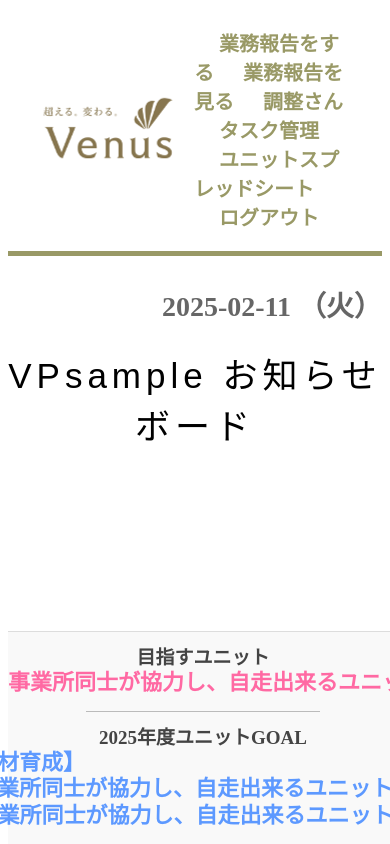
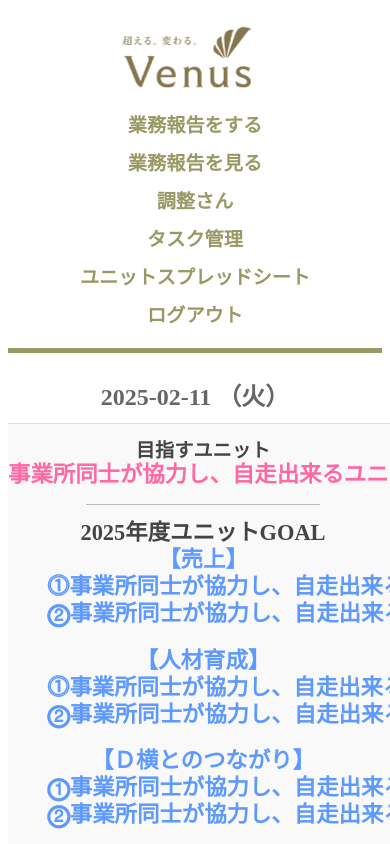
Before and after one commit to hi-me-yu/unit-link, a Flask app: page /title in a window 390 px wide; the page is wider, and only the part inside the window is pictured. Run offline with Flask 3, Linux system fonts and the light colour scheme; the visitor is signed in with stand-in values (Sample User, id 1); some libraries are stand-ins or nearby versions; some web fonts are replaced.

Commit message:
CSSでデバイス何でも対応

```diff
--- a/flaskr/static/title.css
+++ b/flaskr/static/title.css
@@ -12,7 +12,7 @@
     color: #999966;  /* 金色 */
     margin-left: 25px;
     text-decoration: none;
-    font-size: 20px;
+    font-size: 1.2rem;
     font-weight: bold;
 }
 header nav a:hover {
@@ -20,16 +20,15 @@
 }
 
 header .logo h1 {
-    font-size: 24px;
+    font-size: 1.5rem;
     font-weight: bold;
 }
-
 
 
 /* ◎メイン */
 /* 日付のスタイル */
 .main_today{
-    font-size: 28px;
+    font-size: 1.75rem;
     font-weight: bold;
     color: #666;
     margin-bottom: 10px;
@@ -41,7 +40,7 @@
 お知らせボード
  */
 .main_office_name{
-    font-size: 35px;
+    font-size: 2.5rem;
     text-align: center;
     letter-spacing: 5px;/* 文字と文字の間隔 */
     font-family: "Mochiy Pop One", sans-serif;
@@ -51,7 +50,7 @@
 
 /* メッセージのスタイル */
 .main_milestone{
-    font-size: 40px;
+    font-size: 2.5rem;
     text-align: center;
     color: #d9534f; /* 赤系で目立たせる */
     display: inline-block;
@@ -99,7 +98,7 @@
 上部小項目文字
  */
 .unit-title {
-    font-size: 19px; /* 少し大きく */
+    font-size: 1.2rem; /* 少し大きく */
     font-weight: normal;
     color: #444; /* 目立ちすぎないダークグレー */
     line-height: 1.2; /* 行間を広げて2行に収まりやすく */
@@ -111,7 +110,7 @@
 上部大項目文字
  */
 .unit-content {
-    font-size: 22px; /* 少し大きく */
+    font-size: 1.4rem; /* 少し大きく */
     color: #ff69a3;/* 強調色として温かみのある黄色 */
     flex: 1 1 45%;
     white-space: nowrap; /* 折り返しを無効にする */
@@ -133,7 +132,7 @@
 下部小項目
  */
 .goal-title {
-    font-size: 19px; /* 少し大きく */
+    font-size: 1.4rem; /* 少し大きく */
     font-weight: normal;
     color: #444; /* 目立ちすぎないダークグレー */
     line-height: 1.2; /* 行間を広げて2行に収まりやすく */
@@ -163,7 +162,7 @@
     font-family: "Shippori Mincho B1", serif;
     font-weight: 700;
     font-style: normal;
-    font-size: 22px;
+    font-size: 1.4rem;
     line-height: 1.2;/* 行間の間隔を調整 */
     color: #5d99ff;
 }
@@ -176,3 +175,65 @@
     height: 1px;
     background: #bbb;
 }
+
+/* ★スマホ用（768px以下） */
+@media screen and (max-width: 768px) {
+    /* ヘッダーのナビゲーションを縦並びに */
+    header {
+        flex-direction: column;
+        text-align: center;
+        padding: 10px;
+    }
+    header nav a {
+        display: block;
+        margin: 10px 0;
+    }
+
+    /* メインのタイトルサイズを調整 */
+    .main_office_name, .main_milestone {
+        font-size: 2rem; /* 小さめに */
+        letter-spacing: 2px;
+    }
+
+    /* 日付のスタイルを調整 */
+    .main_today {
+        font-size: 1.5rem;
+        text-align: center;
+    }
+
+    /* フッターのコンテンツを縦並びに */
+    .goal-content-wrapper {
+        flex-direction: column;
+        gap: 20px; /* ボックス間の間隔を狭める */
+        align-items: center;
+    }
+
+    .goal-content {
+        width: 80%; /* 幅を調整 */
+        margin: 0 auto; /* 中央配置 */
+        text-align: center;
+    }
+}
+
+/* ★ノートパソコン用（769px〜1024px） */
+@media screen and (min-width: 769px) and (max-width: 1024px) {
+    /* ヘッダーの余白調整 */
+    header {
+        padding: 15px 20px;
+    }
+
+    /* メインのタイトルサイズを調整 */
+    .main_office_name, .main_milestone {
+        font-size: 2.2rem; /* デスクトップより少し小さく */
+        letter-spacing: 3px;
+    }
+
+    /* フッターのレイアウト調整 */
+    .goal-content-wrapper {
+        gap: 50px; /* ボックス同士の間隔を少し縮める */
+    }
+
+    .goal-content {
+        width: 350px; /* ボックスを少し縮小 */
+    }
+}
--- a/flaskr/templates/title.html
+++ b/flaskr/templates/title.html
@@ -3,6 +3,7 @@
 <head>
     <meta charset="UTF-8">
     <meta name="viewport" content="width=device-width, initial-scale=1.0">
+
     <link rel="preconnect" href="https://fonts.googleapis.com">
     <link rel="preconnect" href="https://fonts.gstatic.com" crossorigin>
     <link href="https://fonts.googleapis.com/css2?family=Mochiy+Pop+One&family=Shippori+Mincho+B1:wght@700&display=swap" rel="stylesheet">
```
Also changed, not shown: flaskr/static/report.css (+45 -0 lines).
